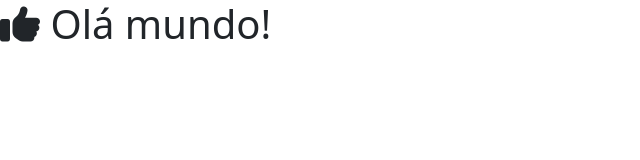
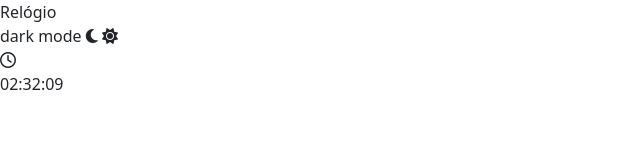
Before and after one commit to eriveltondasilva/pi_relogio_html_css_js, a plain HTML site: page index.html in a window 1280 px wide. Shown: the whole page, without its empty margins (0-640 px from the left). Drawn offline with Linux system fonts and the light colour scheme.

Commit message:
Arquivo js funcionando

```diff
--- a/assets/js/main.js
+++ b/assets/js/main.js
@@ -0,0 +1,23 @@
+// '/assets/js/main.js'
+
+// ----- Código para fazer o relógio funcionar -----
+function relogio() {
+    const TELA_HORA = document.querySelector(".js-tela__hora");
+    const DATE = new Date();
+
+    let hour = addZero(DATE.getHours());
+    let min = addZero(DATE.getMinutes());
+    let sec = addZero(DATE.getSeconds());
+
+    let time = hour + ":" + min + ":" + sec;
+
+    TELA_HORA.innerHTML = time;
+};
+
+function addZero(i) {
+    if (i < 10) {
+        i = "0" + i;
+    } return i;
+};
+
+setInterval(relogio, 1000);
--- a/index.html
+++ b/index.html
@@ -3,13 +3,13 @@
 
 <head>
   <meta charset="UTF-8">
-  <meta name="author" content="###">
+  <meta name="author" content="Erivelton Da Silva">
   <meta name="description" content="###">
   <meta name="keywords" content="###">
-  <meta name="viewport" content="width=device-width, initial-scale=1.0">
+  <meta name="viewport" content="width=device-width, initial-scale=1">
 
   <!-- ---------- Configurações da aba do título do navegador ---------- -->
-  <title>Título da Página</title>
+  <title>Meu Relógio</title>
   <meta name="theme-color" content="#fafafa">
   <link rel="shortcut icon" href="###" type="image/x-icon">
 
@@ -54,13 +54,27 @@
 </head>
 
 <!-- ========== body ========== -->
+
 <body>
 
-  <h1>
-    <i class="fa-solid fa-thumbs-up"></i>
-    Olá mundo!
-  </h1>
+  <body>
 
-</body>
+    <header class="cabecalho l-cabecalho">
+      <div class="cabecalho__titulo">Relógio</div>
+      <div class="cabecalho__item">
+        dark mode
+        <i class="fa-solid fa-moon"></i>
+        <i class="fa-solid fa-sun"></i>
+      </div>
+    </header>
+
+    <main class="tela l-tela">
+      <i class="fa-regular fa-clock"></i>
+      <div class="tela__hora l-tela__hora js-tela__hora">00:00:00</div>
+
+      <div class="tela__sigla l-tela__sigla js-tela__sigla"></div>
+    </main>
+
+  </body>
 
 </html>
```
